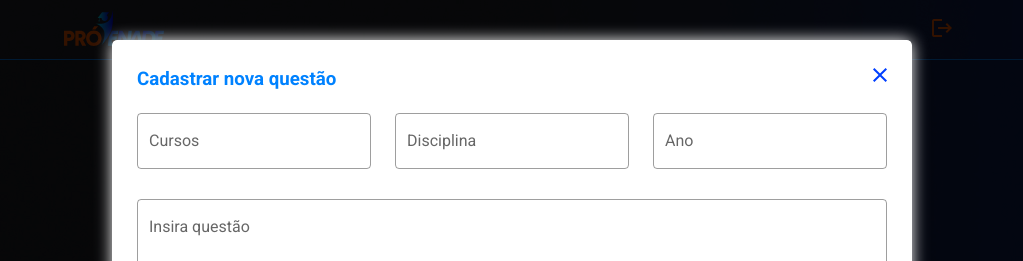
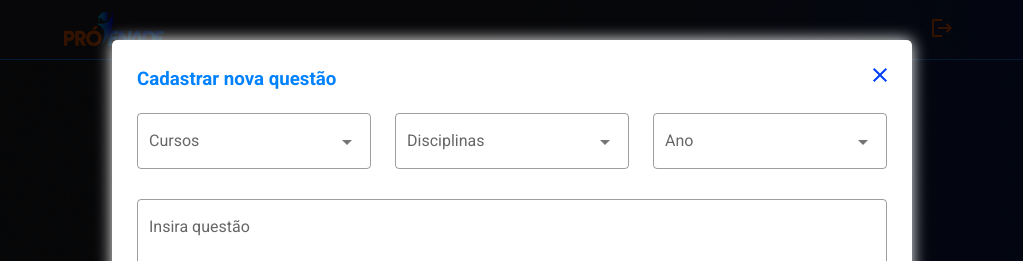
Before and after one commit to Ericlisgon/ProEnade, a Vue app: page /home in a window 1280 px wide. Both pictures are taken after a click on the element 385 px from the left and 448 px from the top of the page. Shown: the top 261 px of the page, without its empty margins (128-1151 px from the left). Built offline with nearby package versions, Linux system fonts and the light colour scheme.

Commit message:
feat: alteração nos filtros

```diff
--- a/src/pages/Home.vue
+++ b/src/pages/Home.vue
@@ -80,32 +80,52 @@
 					<v-form class="modal__form">
 						<v-row>
 							<v-col md="12" lg="4">
-								<v-text-field
+								<v-autocomplete
+									:items="itemsCurso"
+									label="Cursos"
+									class="modal__form__input"
+									v-model="curso"
+									outlined
+								/>
+								<!-- <v-text-field
 									type="text"
 									label="Cursos"
 									class="modal__form__input"
 									v-model="curso"
 									outlined
-								/>
+								/> -->
 							</v-col>
 							<v-col md="12" lg="4">
-								<v-text-field
+								<v-autocomplete
+									:items="itemsDisciplina"
+									label="Disciplinas"
+									class="modal__form__input"
+									v-model="disciplina"
+									outlined
+								/>
+								<!-- <v-text-field
 									type="text"
 									label="Disciplina"
 									class="modal__form__input"
 									v-model="disciplina"
 									outlined
+								/> -->
+							</v-col>
+							<v-col md="12" lg="4">
+								<v-autocomplete
+									:items="itemsAno"
+									label="Ano"
+									class="modal__form__input"
+									v-model="ano"
+									outlined
 								/>
-							</v-col>
-
-							<v-col md="12" lg="4">
-								<v-text-field
+								<!-- <v-text-field
 									type="text"
 									label="Ano"
 									class="modal__form__input"
 									v-model="ano"
 									outlined
-								/>
+								/> -->
 							</v-col>
 						</v-row>
 						<div class="modal__form__coluna">
@@ -327,7 +347,10 @@ export default {
 				{ label: 'Médio', value: 'M' },
 				{ label: 'Difícil', value: 'D' },
 			],
-			alunos: [],
+			provas: [],
+			itemsCurso: ['ADS', 'Ciências da Computação', 'Engenharia da computação'],
+			itemsDisciplina: ['Engenharia de software'],
+			itemsAno: ['ADS'],
 			// editar: {
 			// 	id: '',
 			// 	curso: '',
```
Also changed, not shown: provas.json (+17 -0 lines).
